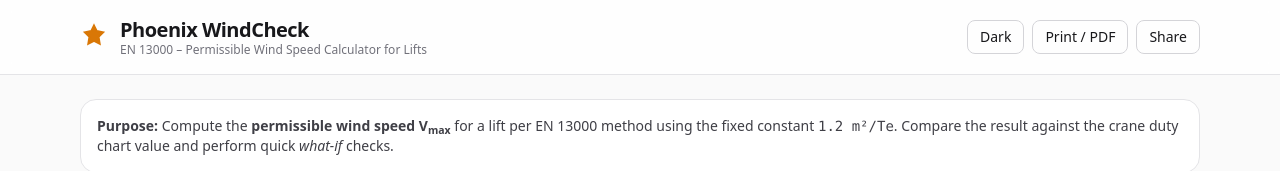
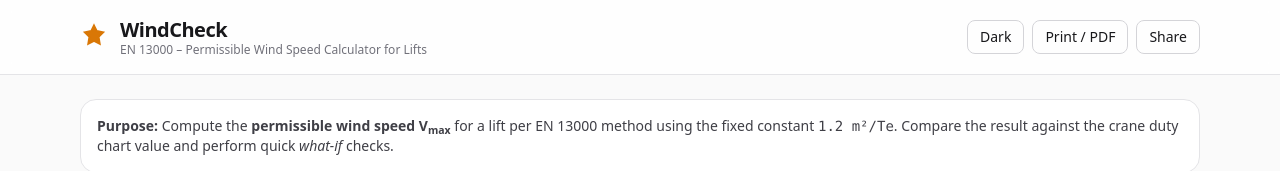
Before and after one commit to Bretwalda98/Wind_Speed_Check_Tool_En13000, a plain HTML site: page index.html in a window 1280 px wide. Shown: the top 171 px of the page. Drawn offline with nearby package versions, Linux system fonts and the light colour scheme.

Commit message:
Update index.html

```diff
--- a/index.html
+++ b/index.html
@@ -3,7 +3,7 @@
 <head>
   <meta charset="utf-8" />
   <meta name="viewport" content="width=device-width, initial-scale=1" />
-  <title>Phoenix WindCheck – EN13000 Permissible Wind Speed Tool</title>
+  <title>WindCheck – EN13000 Permissible Wind Speed Tool</title>
   <!-- Tailwind (CDN build) -->
   <script src="https://cdn.tailwindcss.com"></script>
   <style>
@@ -26,7 +26,7 @@
           <path d="M12 2l2.39 4.84L20 8l-4 3.9L17 18l-5-2.6L7 18l1-6.1L4 8l5.61-1.16L12 2z" stroke="currentColor" stroke-width="1.5" fill="currentColor"/>
         </svg>
         <div>
-          <h1 class="text-xl font-bold tracking-tight">Phoenix WindCheck</h1>
+          <h1 class="text-xl font-bold tracking-tight">WindCheck</h1>
           <p class="text-xs text-zinc-500 -mt-0.5">EN 13000 – Permissible Wind Speed Calculator for Lifts</p>
         </div>
         <div class="ml-auto flex items-center gap-2 no-print">
```
